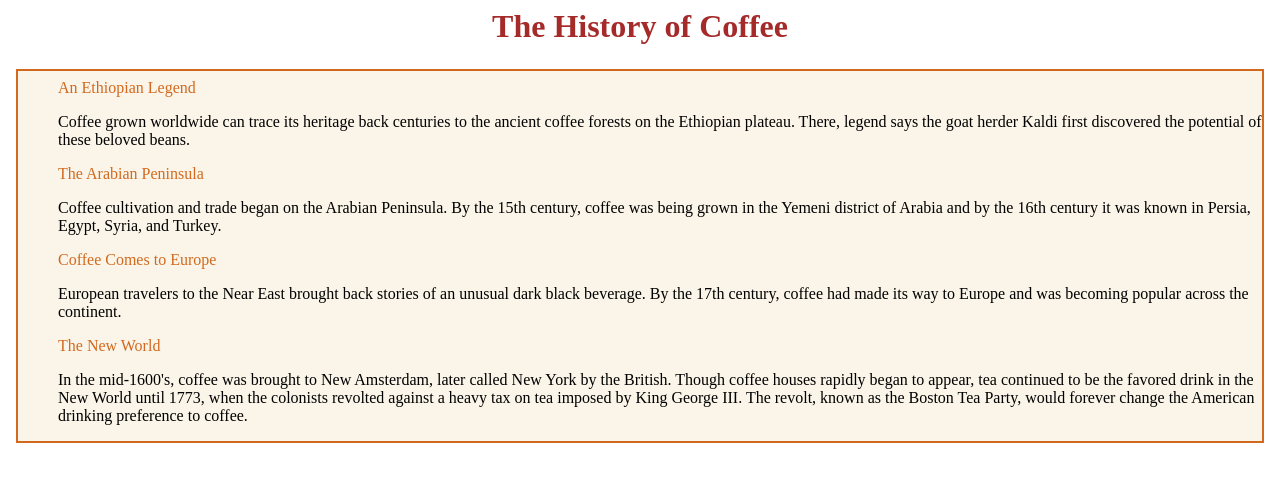
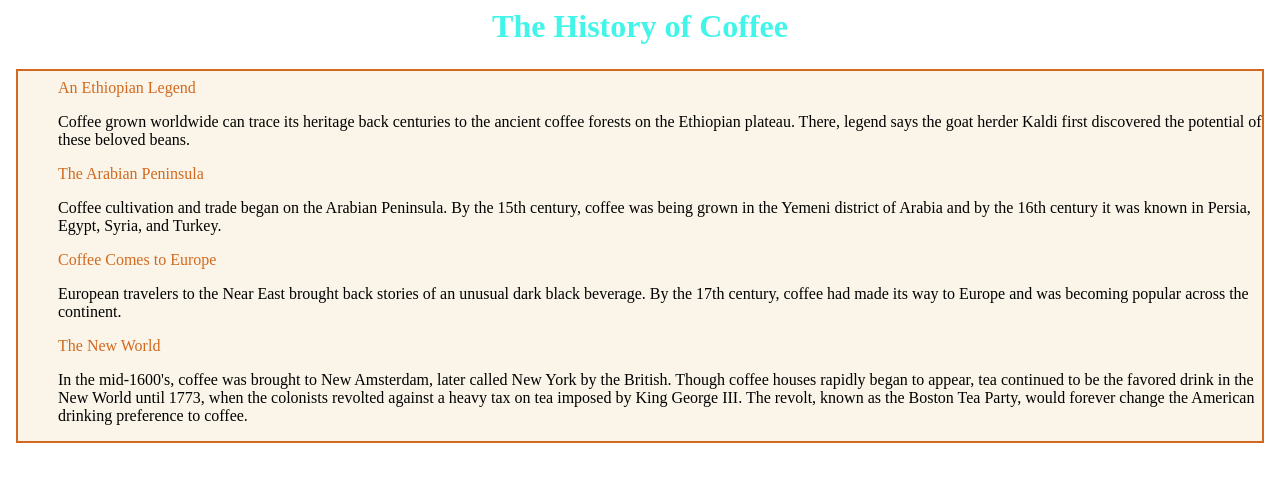
Before and after one commit to andreiandone32/Tema-Git, a plain HTML site: page Nan Andrea/index.html in a window 1280 px wide. Drawn offline with Linux system fonts and the light colour scheme.

Commit message:
changed h1 color

```diff
--- a/Nan Andrea/index.css
+++ b/Nan Andrea/index.css
@@ -8,7 +8,7 @@ h1 {
 h1{
     text-align: center;
     padding: 0.5rem;
-    color: brown;
+    color: #42f5e9;
 }
 
 ul{
```
